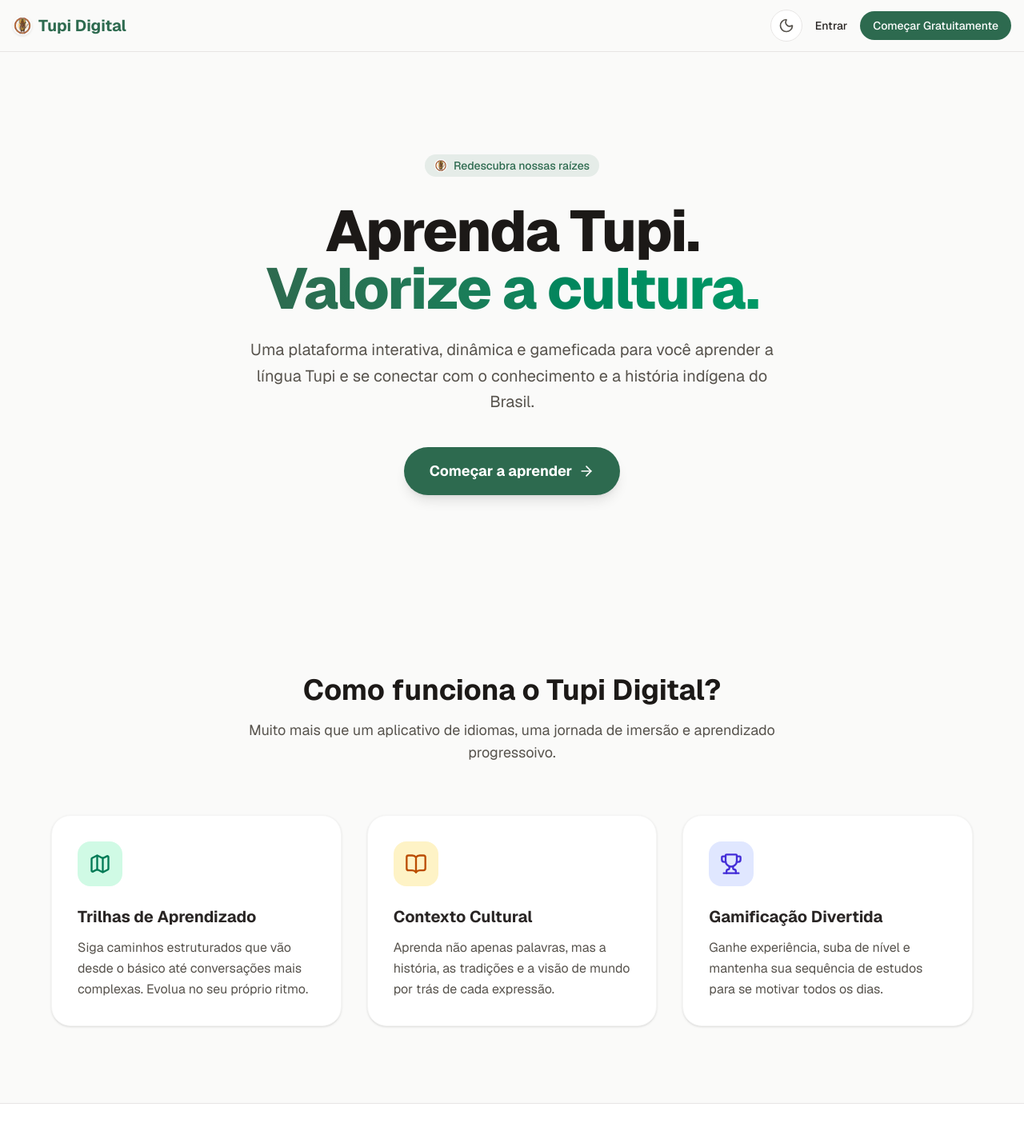
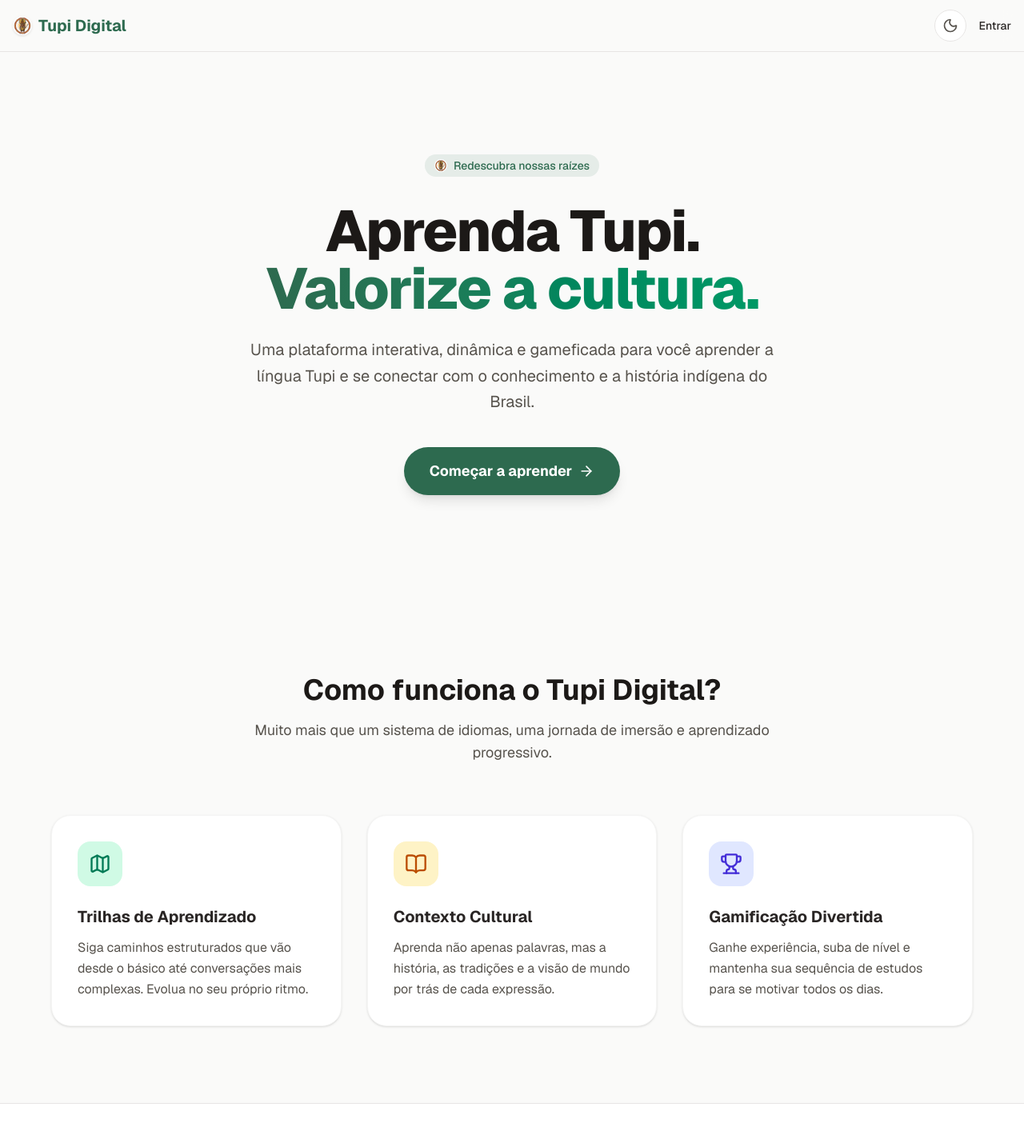
Before and after one commit to MaxBr221/front_trilha_potiguara, a Next.js app: page / in a window 1280 px wide. Shown: the top 1429 px of the page at 80% size. Built offline with nearby package versions, Linux system fonts and the light colour scheme.

Commit message:
fix: corrige texto na tela inicial e remove botão começar gratuitamente do navbar

```diff
--- a/src/app/page.tsx
+++ b/src/app/page.tsx
@@ -45,7 +45,7 @@ export default function Home() {
           <div className="container mx-auto max-w-6xl">
             <div className="text-center mb-16">
               <h2 className="text-3xl md:text-4xl font-bold text-stone-900 dark:text-stone-50 mb-4">Como funciona o Tupi Digital?</h2>
-              <p className="text-stone-600 dark:text-stone-300 text-lg max-w-2xl mx-auto">Muito mais que um aplicativo de idiomas, uma jornada de imersão e aprendizado progressoivo.</p>
+              <p className="text-stone-600 dark:text-stone-300 text-lg max-w-2xl mx-auto">Muito mais que um sistema de idiomas, uma jornada de imersão e aprendizado progressivo.</p>
             </div>
 
             <div className="grid md:grid-cols-3 gap-8">
--- a/src/components/layout/Navbar.tsx
+++ b/src/components/layout/Navbar.tsx
@@ -16,12 +16,7 @@ export function Navbar() {
           <Link href="/login" className="text-sm font-medium text-stone-800 dark:text-stone-200 hover:text-primary dark:hover:text-primary transition-colors">
             Entrar
           </Link>
-          <Link
-            href="/cadastro"
-            className="text-sm font-medium bg-primary text-primary-foreground px-4 py-2 rounded-full hover:bg-primary/90 transition-colors"
-          >
-            Começar Gratuitamente
-          </Link>
+
         </div>
       </div>
     </nav>
```
